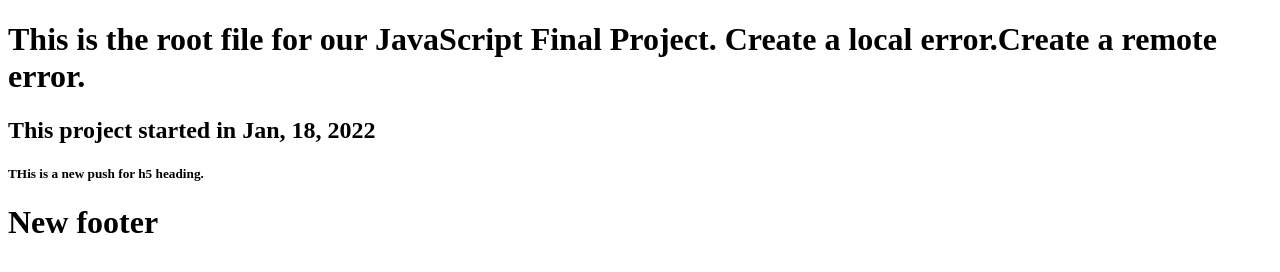
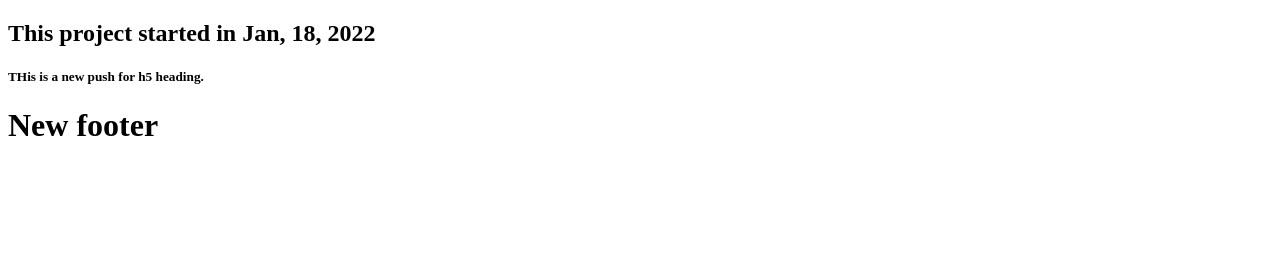
Before and after one commit to chanXVI/javaScriptFinalProject, a plain HTML site: page index.html in a window 1280 px wide. Drawn offline with Linux system fonts and the light colour scheme.

Commit message:
Deleted h1

```diff
--- a/index.html
+++ b/index.html
@@ -7,10 +7,6 @@
     <title>JavaScript Final Project</title>
   </head>
   <body>
-    <h1>
-      This is the root file for our JavaScript Final Project. Create a local
-      error.Create a remote error.
-    </h1>
     <h2>This project started in Jan, 18, 2022</h2>
     <h5>THis is a new push for h5 heading.</h5>
     <footer>
```
